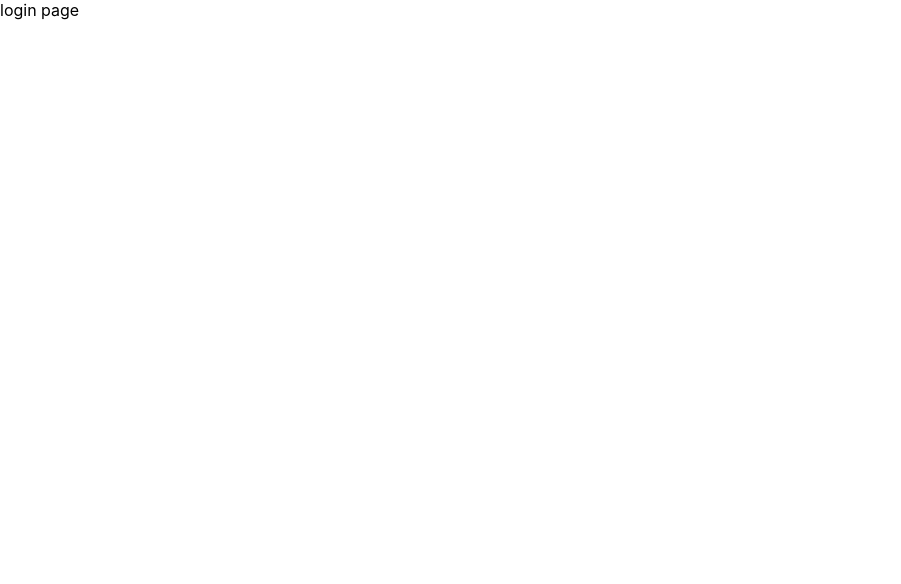
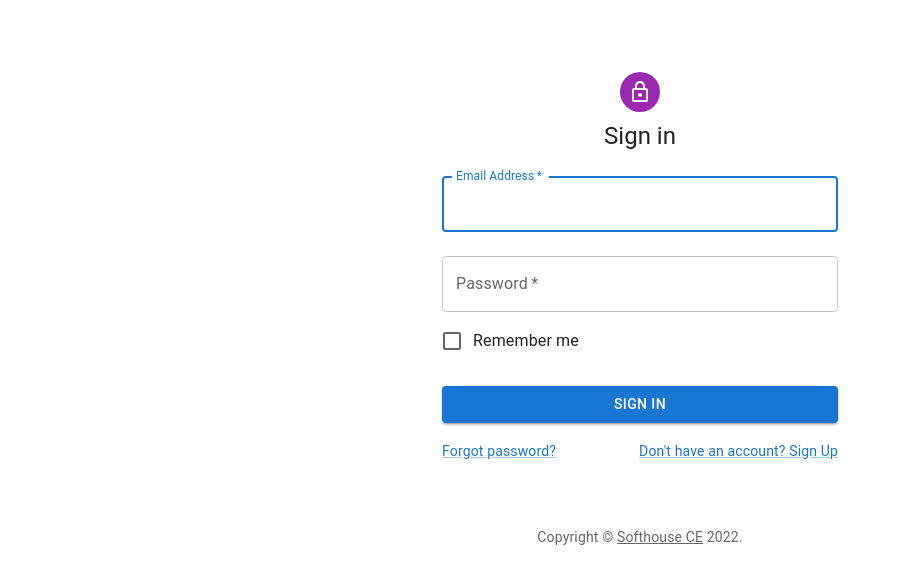
Before and after one commit to hariscehic/ce-softhouse-webapp, a React (Create React App) app in the folder frontend/: page /login in a window 1280 px wide. Shown: the top 584 px of the page, without its empty margins (0-901 px from the left). Built offline with nearby package versions, Linux system fonts and the light colour scheme.

Commit message:
added login and dashboard page

```diff
--- a/frontend/package.json
+++ b/frontend/package.json
@@ -13,6 +13,7 @@
     "@testing-library/react": "^13.1.1",
     "@testing-library/user-event": "^13.5.0",
     "axios": "^0.26.1",
+    "classnames": "^2.3.1",
     "react": "^17.0.2",
     "react-dom": "^17.0.2",
     "react-router-dom": "^6.3.0",
--- a/frontend/src/App.js
+++ b/frontend/src/App.js
@@ -1,12 +1,14 @@
 import { Routes, Route, Navigate } from 'react-router-dom';
+import Dashboard from './components/Dashboard';
 import LandingPage from './components/LandingPage';
+import Login from './components/Login';
 
 function App() {
   return (
     <div className="App">
       <Routes>
-        <Route path='/login' element={<div>login page</div>}/>
-        <Route path='/dashboard' element={<div>dashboard page</div>}/>
+        <Route path='/login' element={<Login/>}/>
+        <Route path='/dashboard' element={<Dashboard/>}/>
         <Route path='/' element={<LandingPage/>}/>
         <Route path='*' element={<Navigate to='/' />}/>
       </Routes>
--- /dev/null
+++ b/frontend/src/components/Dashboard.jsx
@@ -0,0 +1,80 @@
+import {Box, FormControl, InputLabel, MenuItem, Select, TextField} from "@mui/material";
+import {useState} from "react";
+import Button from "@mui/material/Button";
+import {addContent} from "../services";
+
+const Dashboard = () => {
+    const [type, setType] = useState("");
+    const [header, setHeader] = useState("");
+    const [body, setBody] = useState("");
+
+    const resetAll = () => {
+        setType("");
+        setHeader("");
+        setBody("");
+    }
+
+    const handleSave = async () => {
+        const result = await addContent({
+            type,
+            header,
+            body
+        });
+
+        console.log(result);
+        if(result?.status === 200) {
+            resetAll();
+        }
+    }
+
+    return (
+        <Box
+            component="main"
+            sx={{
+                flexGrow: 1,
+                p: 3,
+                pt: 9,
+                display: 'flex',
+                flexDirection: 'column',
+                height: 'fit-content',
+            }}
+        >
+            <Box sx={{
+                gridTemplate: '750px 1fr',
+                display: 'grid',
+                gridAutoFlow: 'column',
+                gridTemplateColumns: '1000px',
+                overflow: 'auto',
+                paddingRight: '15px',
+                paddingLeft: '90px',
+            }}>
+                <Box sx={{
+                    display: 'flex', flexDirection: 'column', gap: '20px'
+                }}>
+                    <FormControl sx={{m: 1, width: '150px'}}>
+                        <InputLabel id="demo-simple-select-autowidth-label">Select type</InputLabel>
+                        <Select
+                            labelId="demo-simple-select-autowidth-label"
+                            id="demo-simple-select-autowidth"
+                            value={type}
+                            onChange={(e) => setType(e.target.value)}
+                            autoWidth
+                            label="Select type"
+                        >
+                            <MenuItem value="body">Body</MenuItem>
+                            <MenuItem value="offering">Offering</MenuItem>
+                        </Select>
+                    </FormControl>
+                    <TextField id="outlined-basic1" label="Title" variant="outlined" value={header}
+                               onChange={(e) => setHeader(e.target.value)}/>
+                    <TextField id="outlined-basic2" label="Content" variant="outlined" value={body}
+                               onChange={(e) => setBody(e.target.value)}/>
+                    <Box display="flex" justifyContent="flex-end"> <Button variant="contained"
+                                                                           onClick={handleSave}>Save</Button></Box>
+                </Box>
+            </Box>
+        </Box>
+    );
+};
+
+export default Dashboard;
--- /dev/null
+++ b/frontend/src/components/Login.jsx
@@ -0,0 +1,130 @@
+import * as React from "react";
+import Avatar from "@mui/material/Avatar";
+import Button from "@mui/material/Button";
+import CssBaseline from "@mui/material/CssBaseline";
+import TextField from "@mui/material/TextField";
+import FormControlLabel from "@mui/material/FormControlLabel";
+import Checkbox from "@mui/material/Checkbox";
+import Link from "@mui/material/Link";
+import Grid from "@mui/material/Grid";
+import Box from "@mui/material/Box";
+import LockOutlinedIcon from "@mui/icons-material/LockOutlined";
+import Typography from "@mui/material/Typography";
+import Container from "@mui/material/Container";
+import { createTheme, ThemeProvider } from "@mui/material/styles";
+import { useNavigate } from "react-router-dom";
+
+function Copyright(props) {
+  return (
+    <Typography
+      variant="body2"
+      color="text.secondary"
+      align="center"
+      {...props}
+    >
+      {"Copyright © "}
+      <Link color="inherit" href="https://softhouse.se" target="_blank">
+        Softhouse CE
+      </Link>{" "}
+      {new Date().getFullYear()}
+      {"."}
+    </Typography>
+  );
+}
+
+const theme = createTheme();
+
+const Login = () => {
+  const navigate = useNavigate();
+
+  const handleSubmit = (event) => {
+    event.preventDefault();
+    const data = new FormData(event.currentTarget);
+    const email = data.get("email");
+    const password = data.get("password");
+    console.log({
+      email: data.get("email"),
+      password: data.get("password"),
+    });
+    if (email === "admin" && password === "12345678") {
+      navigate("/dashboard");
+    }
+  };
+
+  return (
+    <ThemeProvider theme={theme}>
+      <Container component="main" maxWidth="xs">
+        <CssBaseline />
+        <Box
+          sx={{
+            marginTop: 8,
+            display: "flex",
+            flexDirection: "column",
+            alignItems: "center",
+          }}
+        >
+          <Avatar sx={{ m: 1, bgcolor: "secondary.main" }}>
+            <LockOutlinedIcon />
+          </Avatar>
+          <Typography component="h1" variant="h5">
+            Sign in
+          </Typography>
+          <Box
+            component="form"
+            onSubmit={handleSubmit}
+            noValidate
+            sx={{ mt: 1 }}
+          >
+            <TextField
+              margin="normal"
+              required
+              fullWidth
+              id="email"
+              label="Email Address"
+              name="email"
+              autoComplete="email"
+              autoFocus
+            />
+            <TextField
+              margin="normal"
+              required
+              fullWidth
+              name="password"
+              label="Password"
+              type="password"
+              id="password"
+              autoComplete="current-password"
+            />
+            <FormControlLabel
+              control={<Checkbox value="remember" color="primary" />}
+              label="Remember me"
+            />
+            <Button
+              type="submit"
+              fullWidth
+              variant="contained"
+              sx={{ mt: 3, mb: 2 }}
+            >
+              Sign In
+            </Button>
+            <Grid container>
+              <Grid item xs>
+                <Link href="#" variant="body2">
+                  Forgot password?
+                </Link>
+              </Grid>
+              <Grid item>
+                <Link href="#" variant="body2">
+                  {"Don't have an account? Sign Up"}
+                </Link>
+              </Grid>
+            </Grid>
+          </Box>
+        </Box>
+        <Copyright sx={{ mt: 8, mb: 4 }} />
+      </Container>
+    </ThemeProvider>
+  );
+};
+
+export default Login;
--- a/frontend/src/services/index.js
+++ b/frontend/src/services/index.js
@@ -1,6 +1,6 @@
 import axios from 'axios';
 
-const BASE_URL = 'https://nice-sky-0a504c203.1.azurestaticapps.net/api/softhouseFunction';
+const BASE_URL = '/api/softhouseFunction';
 
 export const getContent = async () => await axios.get(BASE_URL);
 
```
Also changed, not shown: 1 other file (tests, documents, lock files or other folders).
